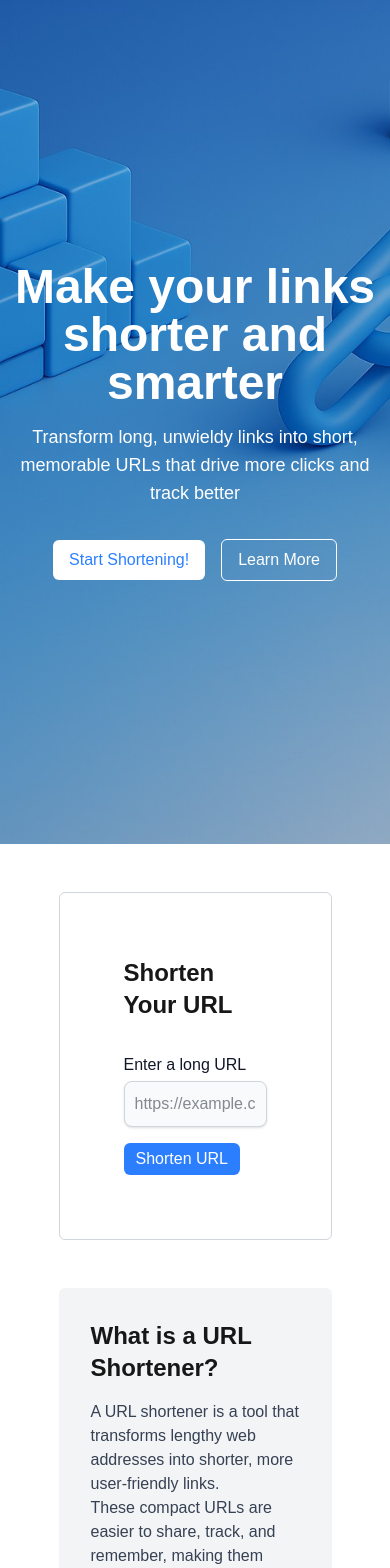
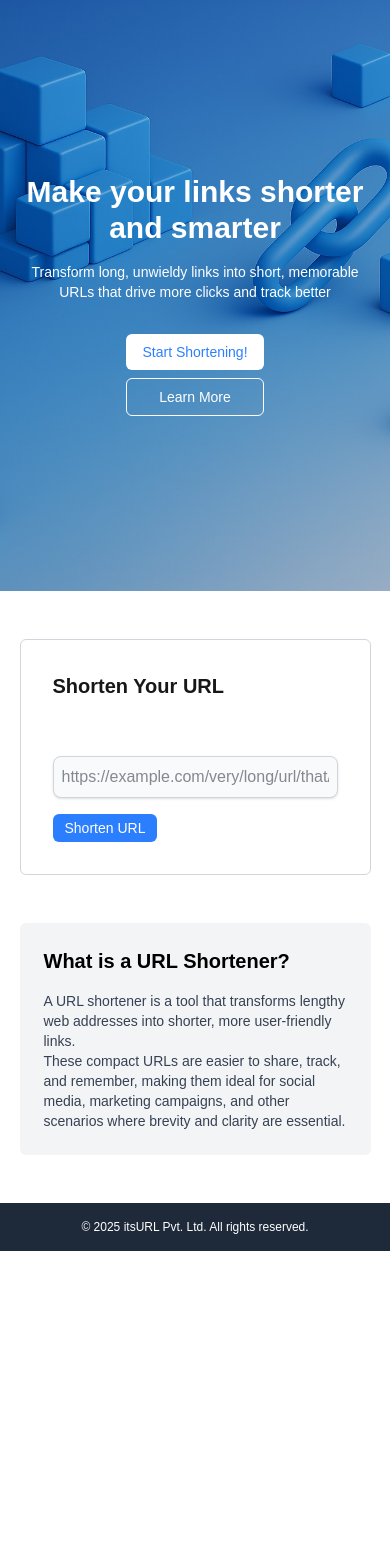
Before and after one commit to avi-watwani/itsurl-shortner, a Next.js app: page / in a window 390 px wide. Shown: the top 1568 px of the page. After the commit the page ends 1251 px from the top, so only its background shows below. Built offline with nearby package versions, Linux system fonts and the light colour scheme.

Commit message:
feat: improve scrolling behavior and enhance responsive design in HeroSection and UrlShortenerInfo components

```diff
--- a/app/components/HeroSection.tsx
+++ b/app/components/HeroSection.tsx
@@ -2,8 +2,14 @@ export default function HeroSection() {
   const scrollToForm = () => {
     const formElement = document.getElementById('shorten-form');
     if (formElement) {
-      formElement.scrollIntoView({ behavior: 'smooth' });
-      formElement.querySelector('input')?.focus();
+      const offset = window.innerWidth < 640 ? -100 : 0; // Add offset for mobile devices
+      const yPosition = formElement.getBoundingClientRect().top + window.scrollY + offset;
+      window.scrollTo({ top: yPosition, behavior: 'smooth' });
+
+      // Focus the input not on small screens
+      if (window.innerWidth > 640) {
+        formElement.querySelector('input')?.focus();
+      }
     }
   };
 
@@ -16,23 +22,23 @@ export default function HeroSection() {
 
   return (
     <section
-      className="w-full h-[100vh] bg-cover bg-center text-white flex flex-col items-center justify-center text-center"
+      className="w-full h-[70vh] sm:h-[100vh] bg-cover bg-center text-white flex flex-col items-center justify-center text-center px-4"
       style={{ backgroundImage: "url('/images/background.jpeg')" }}
     >
-      <h1 className="text-5xl font-bold mb-4">Make your links shorter and smarter</h1>
-      <p className="text-lg mb-8">
+      <h1 className="text-3xl sm:text-5xl font-bold mb-4">Make your links shorter and smarter</h1>
+      <p className="text-sm sm:text-lg mb-8">
         Transform long, unwieldy links into short, memorable URLs that drive more clicks and track better
       </p>
-      <div className="space-x-4">
+      <div className="space-y-2 sm:space-y-0 sm:space-x-4 flex flex-col sm:flex-row">
         <button
           onClick={scrollToForm}
-          className="bg-white text-blue-500 py-2 px-4 rounded-md font-medium hover:bg-gray-100"
+          className="bg-white text-blue-500 py-2 px-4 rounded-md font-medium hover:bg-gray-100 text-sm sm:text-base"
         >
           Start Shortening!
         </button>
         <button
           onClick={scrollToUrlShortnerInfo}
-          className="border border-white py-2 px-4 rounded-md font-medium hover:bg-blue-600"
+          className="border border-white py-2 px-4 rounded-md font-medium hover:bg-blue-600 text-sm sm:text-base"
         >
           Learn More
         </button>
--- a/app/components/UrlShortenerInfo.tsx
+++ b/app/components/UrlShortenerInfo.tsx
@@ -1,8 +1,8 @@
 export default function UrlShortenerInfo() {
   return (
-    <section id="what-is-url-shortener" className="mt-12 p-8 bg-gray-100 rounded-md w-[70%] mx-auto">
-      <h2 className="text-2xl font-bold mb-4">What is a URL Shortener?</h2>
-      <p className="text-gray-700">
+    <section id="what-is-url-shortener" className="mt-12 p-6 sm:p-8 bg-gray-100 rounded-md w-[90%] sm:w-[70%] mx-auto">
+      <h2 className="text-xl sm:text-2xl font-bold mb-4 text-black">What is a URL Shortener?</h2>
+      <p className="text-gray-700 text-sm sm:text-base">
         A URL shortener is a tool that transforms lengthy web addresses into shorter, more user-friendly links. <br />
         These compact URLs are easier to share, track, and remember, making them ideal for social media,
         marketing campaigns, and other scenarios where brevity and clarity are essential.
--- a/app/page.tsx
+++ b/app/page.tsx
@@ -76,11 +76,11 @@ export default function HomePage() {
   return (
     <main className="mx-auto">
       <HeroSection /> {/* Add the HeroSection component here */}
-      <div id="shorten-form" className="border border-gray-300 rounded-md p-16 w-[70%] mx-auto mt-12">
-        <h1 className="text-2xl font-bold mb-8">Shorten Your URL</h1>
+      <div id="shorten-form" className="border border-gray-300 rounded-md p-8 sm:p-16 w-[90%] sm:w-[70%] mx-auto mt-12">
+        <h1 className="text-xl sm:text-2xl font-bold mb-8">Shorten Your URL</h1>
         <form className="space-y-4">
           <div>
-            <label htmlFor="longUrl" className="block text-mb font-medium text-gray-900 mb-1">
+            <label htmlFor="longUrl" className="block text-sm sm:text-base font-medium text-white mb-1">
               Enter a long URL
             </label>
             <input
@@ -89,29 +89,29 @@ export default function HomePage() {
               value={longUrl || ''}
               onChange={(e) => setLongUrl(e.target.value)}
               placeholder="https://example.com/very/long/url/that/needs/shortening"
-              className="block w-full rounded-lg border border-gray-300 bg-gray-50 p-2.5 text-gray-900 shadow-sm focus:border-blue-500 focus:ring-blue-500 sm:text-sm"
+              className="block w-full rounded-lg border border-gray-300 bg-gray-50 p-2 sm:p-2.5 text-gray-900 shadow-sm focus:border-blue-500 focus:ring-blue-500 text-base sm:text-base"
             />
           </div>
           <button
             type="button"
             onClick={handleGenerateClick}
             disabled={isLoading}
-            className="bg-blue-500 text-white py-1 px-3 rounded-md hover:bg-blue-600 disabled:bg-gray-300"
+            className="bg-blue-500 text-white py-1 px-3 rounded-md hover:bg-blue-600 disabled:bg-gray-300 text-sm sm:text-base"
           >
             {isLoading ? 'Shortening...' : 'Shorten URL'}
           </button>
         </form>
         <div id="result-section">
           {shortUrlResult && (
-            <div className="mt-4 p-4 bg-green-100 rounded-md">
-              <p className="text-green-700 font-bold">Your shortened URL is ready!</p>
+            <div className="mt-4 p-3 sm:p-4 bg-green-100 rounded-md">
+              <p className="text-green-700 font-bold text-sm sm:text-base">Your shortened URL is ready!</p>
               <div className="flex items-center mt-2">
                 <div className="flex items-center space-x-2">
                   <a
                     href={shortUrlResult}
                     target="_blank"
                     rel="noopener noreferrer"
-                    className="text-blue-600 underline"
+                    className="text-blue-600 underline text-sm sm:text-base"
                   >
                     {shortUrlResult}
                   </a>
@@ -119,46 +119,48 @@ export default function HomePage() {
                     onClick={() => copyShortUrlResultToClipboard(shortUrlResult)}
                     className="text-gray-500 hover:text-gray-700"
                   >
-                    <FiCopy size={16} /> {/* Use the standard copy icon */}
+                    <FiCopy size={14} className="sm:w-4 sm:h-4" /> {/* Adjust icon size */}
                   </button>
                 </div>
               </div>
             </div>
           )}
           {copyMessageforShortUrlResult && (
-            <p className="mt-2 text-sm text-green-600">{copyMessageforShortUrlResult}</p>
+            <p className="mt-2 text-xs sm:text-sm text-green-600">{copyMessageforShortUrlResult}</p>
           )}
           {longUrlCached && (
-            <div className="mt-4 p-4 bg-gray-100 rounded-md">
-              <p className="text-gray-600 font-bold">Original URL</p>
+            <div className="mt-4 p-3 sm:p-4 bg-gray-100 rounded-md">
+              <p className="text-gray-600 font-bold text-sm sm:text-base">Original URL</p>
               <div className="flex items-center mt-2">
                 <div className="flex items-center space-x-2">
+                  <div className="w-full lg:w-[80%] xl:w-[90%] break-words overflow-hidden flex items-center">
                     <a
                       href={longUrlCached}
                       target="_blank"
                       rel="noopener noreferrer"
-                    className="text-blue-600 underline"
+                      className="text-blue-600 underline text-sm sm:text-base flex-shrink-0 break-words"
                     >
                       {longUrlCached}
                     </a>
                     <button
                       onClick={() => copyLongUrlCachedToClipboard(longUrlCached)}
-                    className="text-gray-500 hover:text-gray-700"
+                      className="ml-2 text-gray-500 hover:text-gray-700 flex-shrink-0"
                     >
-                    <FiCopy size={16} /> {/* Use the standard copy icon */}
+                      <FiCopy size={14} className="sm:w-4 sm:h-4" /> {/* Adjust icon size */}
                     </button>
+                  </div>
                 </div>
               </div>
             </div>
           )}
           {copyMessageforLongUrlCached && (
-            <p className="mt-2 text-sm text-green-600">{copyMessageforLongUrlCached}</p>
+            <p className="mt-2 text-xs sm:text-sm text-green-600">{copyMessageforLongUrlCached}</p>
           )}
         </div>
       </div>
       <UrlShortenerInfo /> {/* Add the new component here */}
       <footer className="mt-12 bg-gray-800 text-white py-4 text-center">
-        <p className="text-sm">
+        <p className="text-xs sm:text-sm">
           © {new Date().getFullYear()} itsURL Pvt. Ltd. All rights reserved.
         </p>
       </footer>
```
Lines whose indentation alone changed are shown as unchanged.
